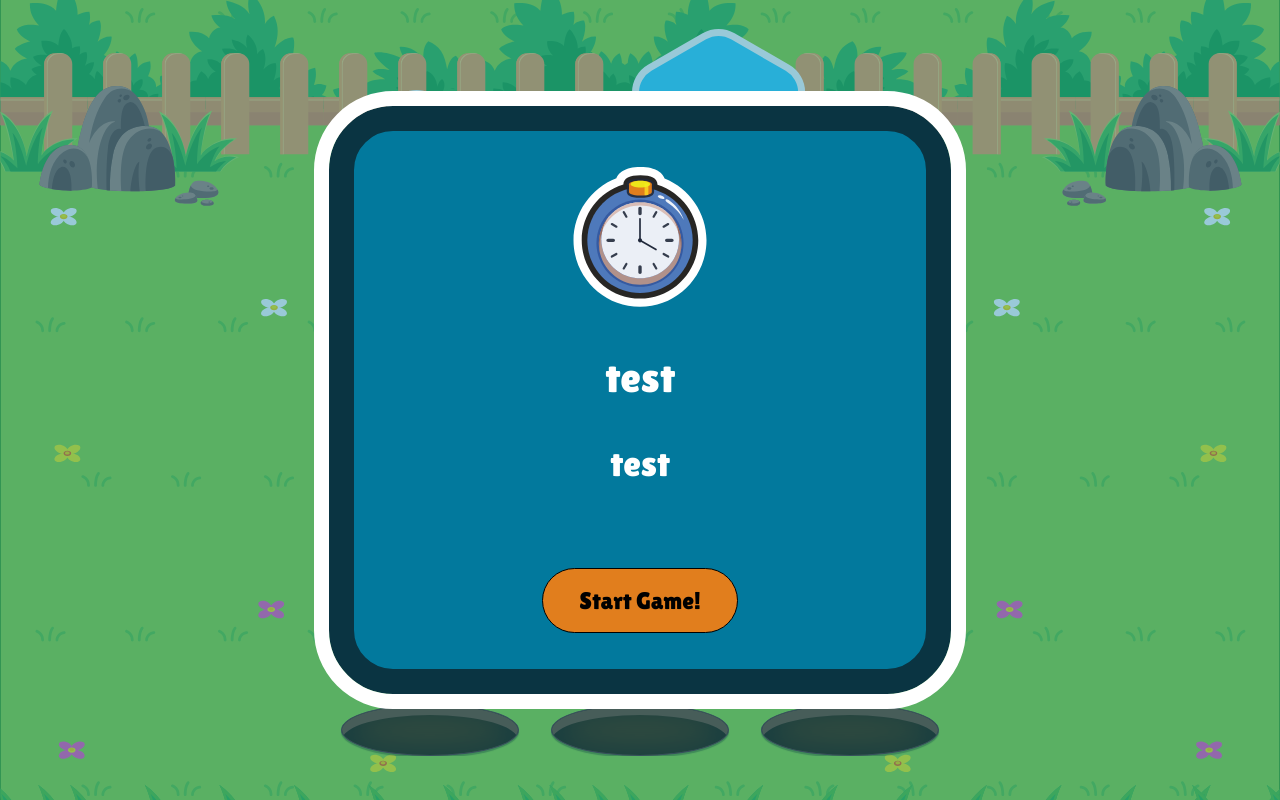
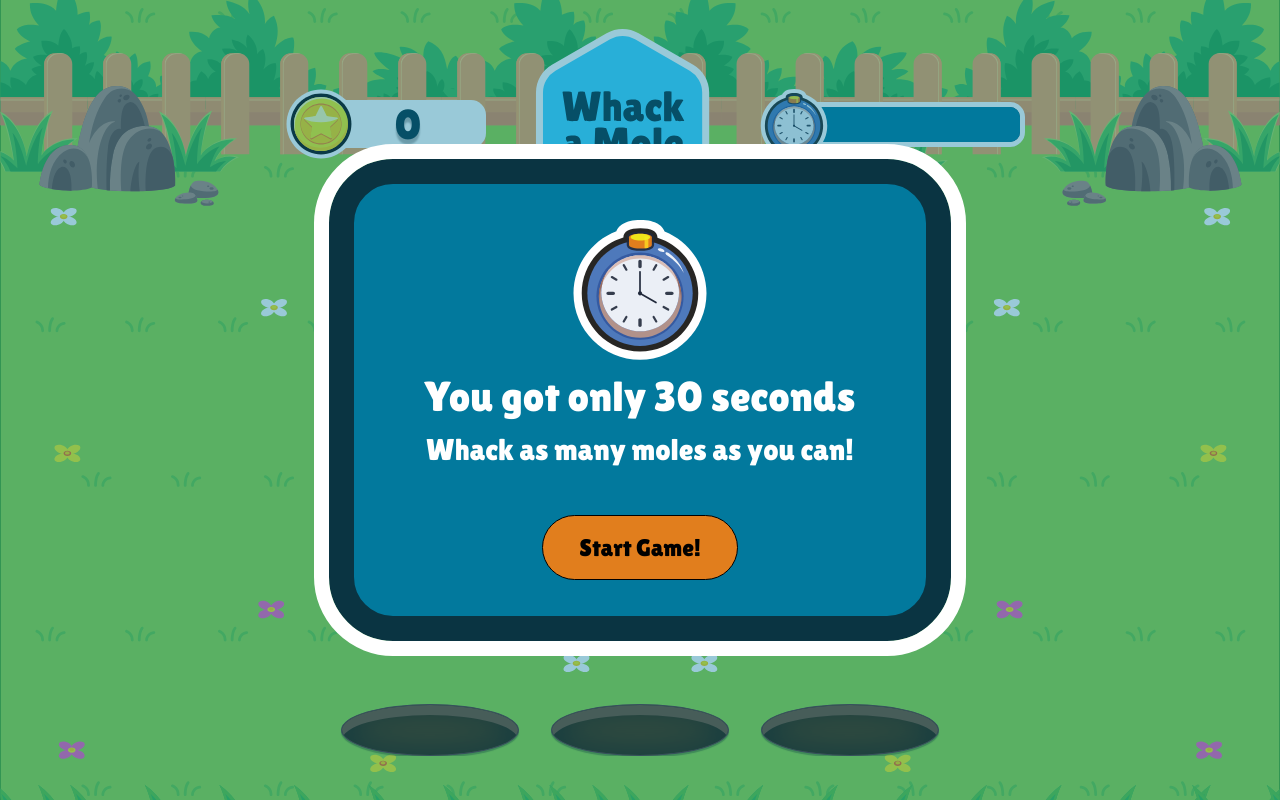
Before and after one commit to nedaagehad/whack-a-mole-reactjs, a React (Create React App) app: page / in a window 1280 px wide. Shown: the top 800 px of the page. Built offline with nearby package versions, Linux system fonts and the light colour scheme.

Commit message:
Add timer

```diff
--- a/src/components/Board/index.tsx
+++ b/src/components/Board/index.tsx
@@ -1,4 +1,4 @@
-import { useEffect, useState } from "react";
+import { useEffect } from "react";
 import Hole from "../Hole";
 import Mole from "../Mole";
 import generateRandomIndex from "../../utils/GenerateRandomIndex";
@@ -8,10 +8,11 @@ import type { RootState } from "../../store/store";
 import { setMoleIndex } from "../../store/MoleIndexSlice";
 
 const Board = () => {
-  const [stopMole, setStopMole] = useState<boolean>(false);
   const dispatch = useDispatch();
   const { moleIndex } = useSelector((state: RootState) => state.moleIndex);
   const { start } = useSelector((state: RootState) => state.startGame);
+
+  console.log(moleIndex)
 
   useEffect(() => {
     let interval: ReturnType<typeof setInterval>;
@@ -25,13 +26,11 @@ const Board = () => {
       }, 1000);
     }
 
-    // if (stopMole) clearInterval(interval);
-
     return () => {
       clearInterval(interval);
     };
   // eslint-disable-next-line react-hooks/exhaustive-deps
-  }, [stopMole, moleIndex, start]);
+  }, [moleIndex, start]);
 
   const displayMole = (holeIndex: number) => {
     if (holeIndex === moleIndex) return <Mole />;
@@ -68,7 +67,6 @@ const Board = () => {
   return (
     <>
       <div role="presentation" className="board" onClick={() => console.log("clicked on board")}>{displayHoles().map((item) => item)}</div>
-      {/* <button onClick={() => setStopMole(true)}>Stop!!!</button> */}
       {/* <Mallet/> */}
     </>
   );
--- a/src/components/Popup/index.tsx
+++ b/src/components/Popup/index.tsx
@@ -1,23 +1,44 @@
 import "./utils/styles.css";
-import {ReactComponent as ClockIcon} from "../../assets/images/clock.svg"
-import { useDispatch } from "react-redux";
+import { ReactComponent as ClockIcon } from "../../assets/images/clock.svg";
+import { useDispatch, useSelector } from "react-redux";
 import { startGame } from "../../store/StartGameSlice";
+import { resetTimer } from "../../store/timerSlice";
+import { RootState } from "../../store/store";
+import {
+  IPopupContent,
+  retryGamePopupContent,
+  startGamePopupContent,
+} from "./utils/PopupContent";
+import { useEffect, useState } from "react";
 
 const Popup = () => {
-    const dispatch = useDispatch()
+  const dispatch = useDispatch();
+  const [content, setContent] = useState<IPopupContent>(startGamePopupContent);
 
-    const handleClick = () => {
-        dispatch(startGame())
-    }
+  const { timer } = useSelector((state: RootState) => state.timer);
+  const { score } = useSelector((state: RootState) => state.score);
+
+  useEffect(() => {
+    if (timer === 0) setContent(retryGamePopupContent);
+    else setContent(startGamePopupContent);
+  }, [timer]);
+
+  const handleClick = () => {
+    dispatch(resetTimer());
+    dispatch(startGame());
+  };
   return (
     <div className="tint">
       <div className="popup">
         <div className="popup-content">
-            <ClockIcon />
-            <p className="lilita-one-font title">test</p>
-            <p className="lilita-one-font subtitle">test</p>
+          <ClockIcon />
+          <p className="lilita-one-font title">{content.title}</p>
+          <p className="lilita-one-font subtitle">{content.subtitle} {timer === 0 ? score : ""}</p>
         </div>
-        <button className="lilita-one-font start-button" onClick={handleClick}>Start Game!</button>
+        <button
+          className="lilita-one-font start-button"
+          onClick={handleClick}
+        >{content.buttonText}</button>
       </div>
     </div>
   );
--- /dev/null
+++ b/src/components/Popup/utils/PopupContent.ts
@@ -0,0 +1,19 @@
+import { TIMER } from "../../../enums/TIMER"
+import { store } from "../../../store/store"
+
+export interface IPopupContent {
+    title: string
+    subtitle: string
+    buttonText: string
+}
+
+export const startGamePopupContent: IPopupContent = {
+    title: `You got only ${TIMER.LIMIT} seconds`,
+    subtitle: "Whack as many moles as you can!",
+    buttonText: "Start Game!"
+}
+export const retryGamePopupContent: IPopupContent = {
+    title: "Your time is up",
+    subtitle: `Your Score is: `,
+    buttonText: "Try Again!"
+}
--- a/src/components/Popup/utils/styles.css
+++ b/src/components/Popup/utils/styles.css
@@ -25,6 +25,13 @@
     padding: 36px;
 }
 
+.popup-content {
+    display: flex;
+    flex-direction: column;
+    align-items: center;
+    row-gap: 12px;
+}
+
 .lilita-one-font {
     font-family: "Lilita One", sans-serif;
     font-weight: 400;
@@ -35,12 +42,14 @@
     text-align: center;
     font-size: 42px;
     color: #FFF;
+    margin: 0;
 }
 
 .subtitle {
     text-align: center;
-    font-size: 36px;
+    font-size: 30px;
     color: #FFF;
+    margin: 0;
 }
 
 .start-button {
--- a/src/components/Timer/index.tsx
+++ b/src/components/Timer/index.tsx
@@ -1,9 +1,46 @@
-import React from 'react'
+import { useEffect } from "react";
+import { useDispatch, useSelector } from "react-redux";
+import { RootState } from "../../store/store";
+import { starttimer } from "../../store/timerSlice";
+import { endGame } from "../../store/StartGameSlice";
+import { ReactComponent as ClockIcon } from "../../assets/images/clock.svg";
+import "./utils/styles.css";
+import { resetMoleIndex } from "../../store/MoleIndexSlice";
+import { TIMER } from "../../enums/TIMER";
 
 const Timer = () => {
+  const dispatch = useDispatch();
+
+  const { timer } = useSelector((state: RootState) => state.timer);
+  const { start } = useSelector((state: RootState) => state.startGame);
+
+  useEffect(() => {
+    let interval: ReturnType<typeof setInterval>;
+    if (start) {
+      interval = setInterval(() => {
+        dispatch(starttimer());
+      }, 1000);
+    }
+
+    if (timer === 0) {
+      dispatch(endGame());
+      dispatch(resetMoleIndex())
+    }
+
+    return () => {
+      clearInterval(interval);
+    };
+    // eslint-disable-next-line react-hooks/exhaustive-deps
+  }, [start, timer]);
+
   return (
-    <div>Timer</div>
-  )
-}
+    <div className="timer-box">
+      <ClockIcon className="clock" width={70} height={70}/>
+      <div className="progress-bar">
+        <div className="inner-bar" style={{ width: `${((timer) / TIMER.LIMIT) * 100}%`}} />
+      </div>
+    </div>
+  );
+};
 
-export default Timer
+export default Timer;
--- /dev/null
+++ b/src/components/Timer/utils/styles.css
@@ -0,0 +1,28 @@
+.timer-box {
+    position: relative;
+    display: flex;
+    align-items: center;
+    width: 236px;
+}
+
+.progress-bar {
+    width: 200px;
+    height: 35px;
+    background-color: #0A3442;
+    border-radius: 15px;
+    border: 5px solid #FFF;
+    transform: translateX(36px);
+    overflow: hidden;
+    padding-left: 20px;
+}
+
+.inner-bar {
+    height: 100%;
+    background-color: #02799D;
+    border-radius: initial;
+}
+
+.clock {
+    position: absolute;
+    z-index: 1;
+}
--- /dev/null
+++ b/src/enums/TIMER.ts
@@ -0,0 +1,3 @@
+export enum TIMER {
+    LIMIT = 30
+}
--- a/src/store/store.ts
+++ b/src/store/store.ts
@@ -2,12 +2,14 @@ import { configureStore } from '@reduxjs/toolkit'
 import moleIndexReducer from './MoleIndexSlice/index'
 import scoreReducer from './scoreSlice/index'
 import startGameReducer from './StartGameSlice/index'
+import timerReducer from './timerSlice/index'
 
 export const store = configureStore({
   reducer: {
     moleIndex: moleIndexReducer,
     score: scoreReducer,
-    startGame: startGameReducer
+    startGame: startGameReducer,
+    timer: timerReducer
   },
 })
 
--- /dev/null
+++ b/src/store/timerSlice/index.ts
@@ -0,0 +1,28 @@
+import { createSlice } from '@reduxjs/toolkit'
+import { TIMER } from '../../enums/TIMER'
+
+export interface ITimer {
+  timer: number
+}
+
+const initialState: ITimer = {
+  timer: TIMER.LIMIT
+}
+
+export const timerSlice = createSlice({
+  name: 'timer',
+  initialState,
+  reducers: {
+    starttimer: (state) => {
+      state.timer -= 1
+    },
+    resetTimer: (state) => {
+      state.timer = TIMER.LIMIT
+    }
+  },
+})
+
+// Action creators are generated for each case reducer function
+export const { starttimer, resetTimer } = timerSlice.actions
+
+export default timerSlice.reducer
```
Also changed, not shown: src/assets/images/star.svg.
